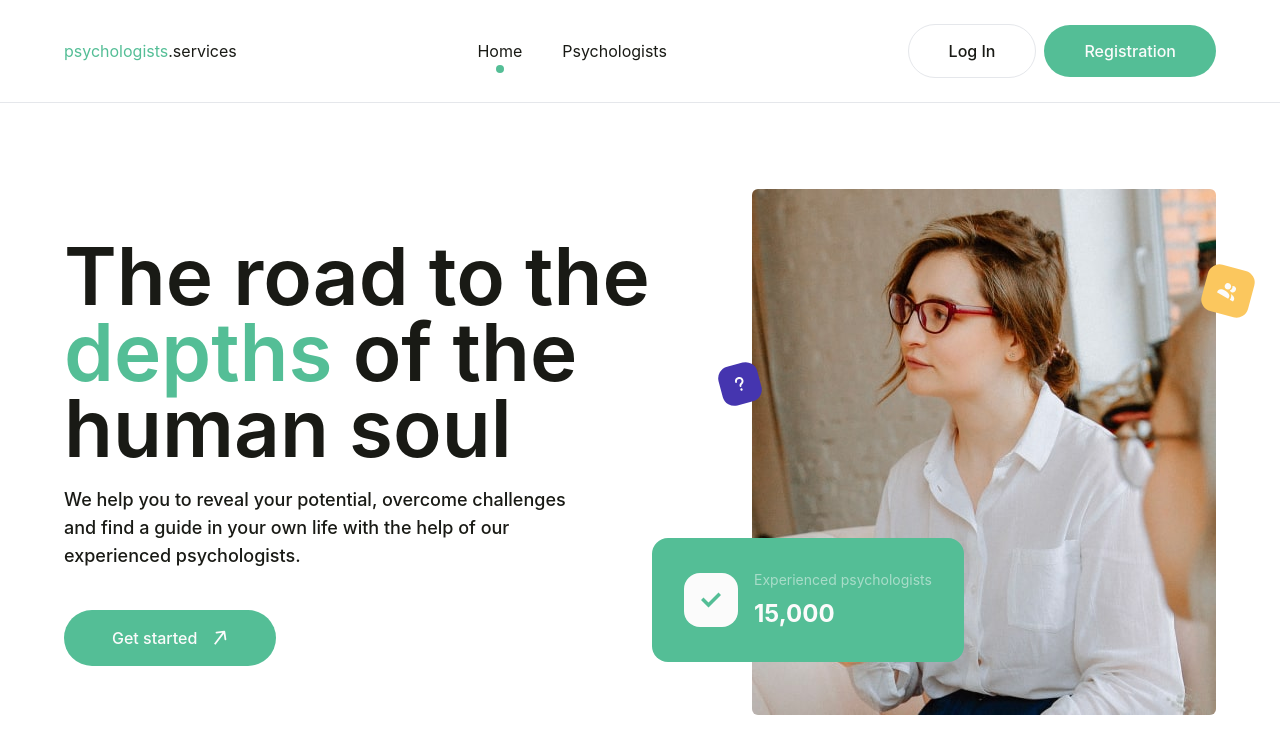
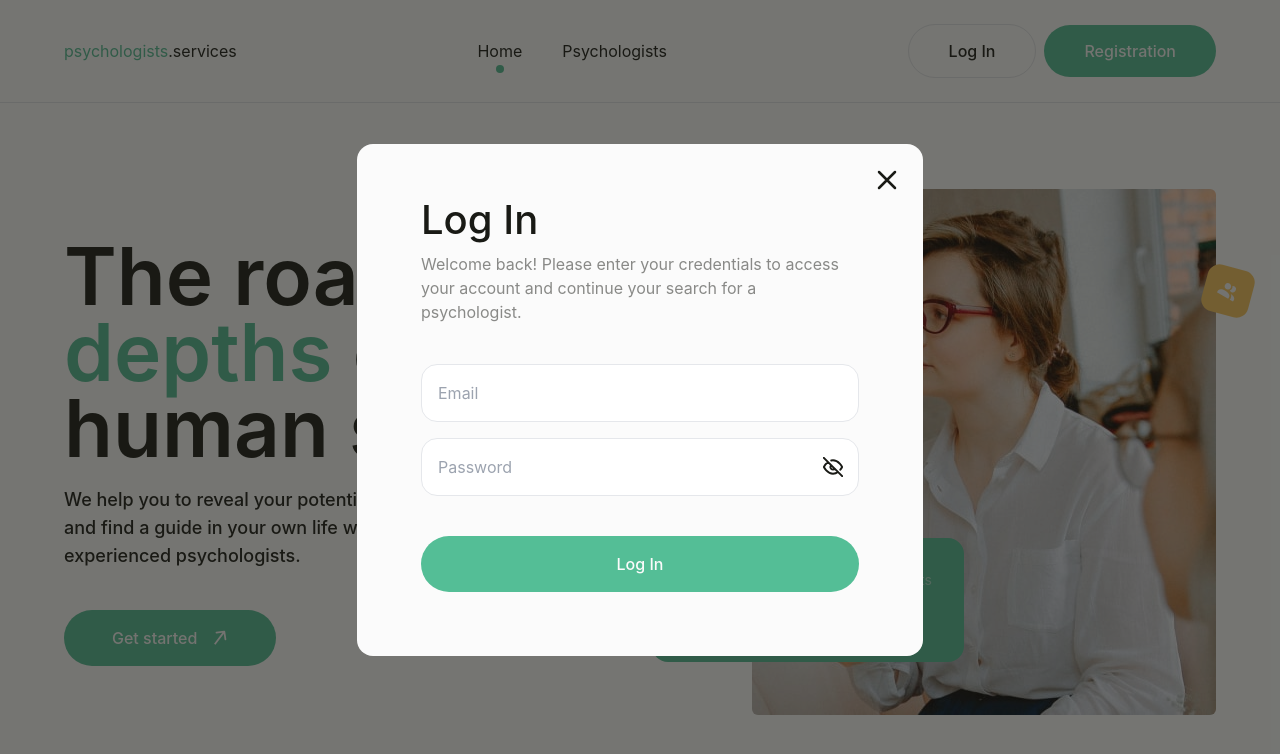
Before and after one commit to sany0chekk/psychologists-services, a React (Vite) app: page / in a window 1280 px wide. Both pictures are taken after a click on the button "Log In". Shown: the top 754 px of the page. Built offline with nearby package versions, Linux system fonts and the light colour scheme.

Commit message:
Add modal component and create auth modals

```diff
--- a/package.json
+++ b/package.json
@@ -11,10 +11,12 @@
   },
   "dependencies": {
     "@reduxjs/toolkit": "^2.5.0",
+    "formik": "^2.4.6",
     "react": "^18.3.1",
     "react-dom": "^18.3.1",
     "react-redux": "^9.2.0",
-    "react-router-dom": "^7.0.2"
+    "react-router-dom": "^7.0.2",
+    "yup": "^1.5.0"
   },
   "devDependencies": {
     "@eslint/js": "^9.15.0",
--- a/src/components/auth/AuthHeader.tsx
+++ b/src/components/auth/AuthHeader.tsx
@@ -1,19 +1,45 @@
-import React from "react";
+import React, { useState } from "react";
 import Button from "../ui/Button";
+import AuthLoginModal from "./AuthLoginModal";
+import AuthRegistrationModal from "./AuthRegistrationModal";
 
 export default function AuthHeader() {
+  const [isLoginVisible, setIsLoginVisible] = useState(false);
+  const [isRegistrationVisible, setIsRegistrationVisible] = useState(false);
+
+  const handleLoginOpen = () => setIsLoginVisible(true);
+  const handeLoginClose = () => setIsLoginVisible(false);
+
+  const handleRegistrationOpen = () => setIsRegistrationVisible(true);
+  const handleRegistrationClose = () => setIsRegistrationVisible(false);
+
   return (
+    <>
       <ul className="flex items-center gap-2">
         <li>
-        <Button variant="bordered" className="py-3.5 px-10">
+          <Button
+            variant="bordered"
+            className="py-3.5 px-10"
+            onClick={handleLoginOpen}
+          >
             Log In
           </Button>
         </li>
         <li>
-        <Button variant="filled" className="py-3.5 px-10">
+          <Button
+            variant="filled"
+            className="py-3.5 px-10"
+            onClick={handleRegistrationOpen}
+          >
             Registration
           </Button>
         </li>
       </ul>
+      <AuthLoginModal isOpen={isLoginVisible} closeModal={handeLoginClose} />
+      <AuthRegistrationModal
+        isOpen={isRegistrationVisible}
+        closeModal={handleRegistrationClose}
+      />
+    </>
   );
 }
--- /dev/null
+++ b/src/components/auth/AuthLoginModal.tsx
@@ -0,0 +1,81 @@
+import React from "react";
+import { Form, Formik, FormikHelpers } from "formik";
+import * as Yup from "yup";
+
+import Button from "../ui/Button";
+import Input from "../ui/Input";
+import AuthPasswordInput from "./AuthPasswordInput";
+import ModalTitle from "../modal/ModalTitle";
+import ModalDescr from "../modal/ModalDescr";
+import Modal from "../modal/Modal";
+
+interface FormValues {
+  email: string;
+  password: string;
+}
+
+interface Props {
+  isOpen: boolean;
+  closeModal: () => void;
+}
+
+export default function AuthLoginModal({ isOpen, closeModal }: Props) {
+  const initialValues = {
+    email: "",
+    password: "",
+  };
+
+  const validationSchema = Yup.object({
+    email: Yup.string()
+      .email("Invalid email format")
+      .required("Email is required"),
+    password: Yup.string().required("Password is required"),
+  });
+
+  const handleSubmit = (
+    values: FormValues,
+    { resetForm }: FormikHelpers<FormValues>
+  ) => {
+    console.log(values);
+    closeModal();
+    resetForm();
+  };
+
+  return (
+    <Modal isOpen={isOpen} closeModal={closeModal} className="max-w-[566px]">
+      <div>
+        <ModalTitle className="mb-5">Log In</ModalTitle>
+        <ModalDescr className="mb-10">
+          Welcome back! Please enter your credentials to access your account and
+          continue your search for a psychologist.
+        </ModalDescr>
+        <Formik
+          initialValues={initialValues}
+          validationSchema={validationSchema}
+          onSubmit={handleSubmit}
+        >
+          <Form>
+            <Input
+              name="email"
+              type="email"
+              placeholder="Email"
+              className="mb-4"
+            />
+            <AuthPasswordInput
+              name="password"
+              placeholder="Password"
+              className="mb-10"
+            />
+            <Button
+              type="submit"
+              variant="filled"
+              className="p-4 w-full flex items-center justify-center"
+            >
+              Log In
+            </Button>
+          </Form>
+        </Formik>
+      </div>
+    </Modal>
+  );
+}
--- /dev/null
+++ b/src/components/auth/AuthPasswordInput.tsx
@@ -0,0 +1,40 @@
+import React, { useState } from "react";
+import Input from "../ui/Input";
+
+interface Props {
+  name: string;
+  placeholder: string;
+  className?: string;
+}
+
+export default function AuthPasswordInput({
+  name,
+  placeholder,
+  className,
+}: Props) {
+  const [isVisible, setIsVisible] = useState(false);
+
+  return (
+    <div className={`relative ${className}`}>
+      <Input
+        name={name}
+        type={isVisible ? "text" : "password"}
+        placeholder={placeholder}
+      />
+      <button
+        onClick={() => setIsVisible(!isVisible)}
+        className="absolute top-1/2 -translate-y-1/2 right-4 transition-opacity hover:opacity-70"
+      >
+        {isVisible ? (
+          <svg className="w-5 h-5 fill-none stroke-dark">
+            <use href="./svg/icons.svg#icon-eye"></use>
+          </svg>
+        ) : (
+          <svg className="w-5 h-5 fill-none stroke-dark">
+            <use href="./svg/icons.svg#icon-eye-off"></use>
+          </svg>
+        )}
+      </button>
+    </div>
+  );
+}
--- /dev/null
+++ b/src/components/auth/AuthRegistrationModal.tsx
@@ -0,0 +1,90 @@
+import React from "react";
+import { Form, Formik, FormikHelpers } from "formik";
+import * as Yup from "yup";
+
+import Button from "../ui/Button";
+import Input from "../ui/Input";
+import AuthPasswordInput from "./AuthPasswordInput";
+import ModalTitle from "../modal/ModalTitle";
+import ModalDescr from "../modal/ModalDescr";
+import Modal from "../modal/Modal";
+
+interface FormValues {
+  name: string;
+  email: string;
+  password: string;
+}
+
+interface Props {
+  isOpen: boolean;
+  closeModal: () => void;
+}
+
+export default function AuthRegistrationModal({ isOpen, closeModal }: Props) {
+  const initialValues = {
+    name: "",
+    email: "",
+    password: "",
+  };
+
+  const validationSchema = Yup.object({
+    email: Yup.string()
+      .email("Invalid email format")
+      .required("Email is required"),
+    password: Yup.string().required("Password is required"),
+  });
+
+  const handleSubmit = (
+    values: FormValues,
+    { resetForm }: FormikHelpers<FormValues>
+  ) => {
+    console.log(values);
+    closeModal();
+    resetForm();
+  };
+
+  return (
+    <Modal isOpen={isOpen} closeModal={closeModal} className="max-w-[566px]">
+      <div>
+        <ModalTitle className="mb-5">Registration</ModalTitle>
+        <ModalDescr className="mb-10">
+          Thank you for your interest in our platform! In order to register, we
+          need some information. Please provide us with the following
+          information.
+        </ModalDescr>
+        <Formik
+          initialValues={initialValues}
+          validationSchema={validationSchema}
+          onSubmit={handleSubmit}
+        >
+          <Form>
+            <Input
+              name="name"
+              type="text"
+              placeholder="Name"
+              className="mb-4"
+            />
+            <Input
+              name="email"
+              type="email"
+              placeholder="Email"
+              className="mb-4"
+            />
+            <AuthPasswordInput
+              name="password"
+              placeholder="Password"
+              className="mb-10"
+            />
+            <Button
+              type="submit"
+              variant="filled"
+              className="p-4 w-full flex items-center justify-center"
+            >
+              Sign Up
+            </Button>
+          </Form>
+        </Formik>
+      </div>
+    </Modal>
+  );
+}
--- /dev/null
+++ b/src/components/modal/Modal.tsx
@@ -0,0 +1,41 @@
+import React from "react";
+
+interface Props {
+  children: React.ReactNode;
+  className?: string;
+  isOpen: boolean;
+  closeModal: () => void;
+}
+
+export default function Modal({
+  children,
+  className = "",
+  isOpen,
+  closeModal,
+}: Props) {
+  const handleClose = () => {
+    closeModal();
+  };
+
+  return (
+    <div
+      className={`${
+        isOpen
+          ? "visible opacity-100 pointer-events-auto"
+          : "invisible opacity-0 pointer-events-none"
+      } absolute top-0 left-0 z-50 w-full h-full flex items-center justify-center px-4 bg-dark bg-opacity-60 transition-all`}
+    >
+      <div className={`bg-light p-16 rounded-2xl relative ${className}`}>
+        <button
+          className="absolute top-5 right-5 transition-opacity hover:opacity-70"
+          onClick={handleClose}
+        >
+          <svg className="w-8 h-8 stroke-dark">
+            <use href="./svg/icons.svg#icon-close"></use>
+          </svg>
+        </button>
+        {children}
+      </div>
+    </div>
+  );
+}
--- /dev/null
+++ b/src/components/modal/ModalDescr.tsx
@@ -0,0 +1,14 @@
+import React from "react";
+
+interface Props {
+  children: React.ReactNode;
+  className?: string;
+}
+
+export default function ModalDescr({ children, className = "" }: Props) {
+  return (
+    <p className={`font-normal text-base text-dark opacity-50 ${className}`}>
+      {children}
+    </p>
+  );
+}
--- /dev/null
+++ b/src/components/modal/ModalTitle.tsx
@@ -0,0 +1,14 @@
+import React from "react";
+
+interface Props {
+  children: React.ReactNode;
+  className?: string;
+}
+
+export default function FormTitle({ children, className = "" }: Props) {
+  return (
+    <h2 className={`font-medium text-[40px] text-dark ${className}`}>
+      {children}
+    </h2>
+  );
+}
--- a/src/components/ui/Button.tsx
+++ b/src/components/ui/Button.tsx
@@ -1,15 +1,22 @@
 import React from "react";
+import { Link } from "react-router-dom";
 
 interface Props {
   children: React.ReactNode;
   variant?: "bordered" | "filled";
+  type?: "button" | "submit" | "link";
+  href?: string;
   className?: string;
+  onClick?: () => void;
 }
 
 export default function Button({
   children,
   variant = "bordered",
+  type = "button",
+  href = "",
   className = "",
+  onClick = () => {},
 }: Props) {
   const defaultStyles =
     "flex items-center gap-4 font-medium text-base text-dark rounded-full";
@@ -18,8 +25,24 @@ export default function Button({
       ? "text-light bg-green transition-colors hover:bg-darkGreen"
       : "border border-1 border-[rgba(25, 26, 21, 0.2)] transition-opacity hover:opacity-50";
 
+  if (type === "link") {
+    return (
+      <Link
+        to={href}
+        type={type}
+        className={`${defaultStyles} ${variantStyles} ${className}`}
+      >
+        {children}
+      </Link>
+    );
+  }
+
   return (
-    <button className={`${defaultStyles} ${variantStyles} ${className}`}>
+    <button
+      type={type}
+      className={`${defaultStyles} ${variantStyles} ${className}`}
+      onClick={onClick}
+    >
       {children}
     </button>
   );
--- /dev/null
+++ b/src/components/ui/Input.tsx
@@ -0,0 +1,20 @@
+import { Field } from "formik";
+import React from "react";
+
+interface Props {
+  name: string;
+  type: string;
+  placeholder: string;
+  className?: string;
+}
+
+export default function Input({ name, type, placeholder, className }: Props) {
+  return (
+    <Field
+      name={name}
+      type={type}
+      placeholder={placeholder}
+      className={`outline-none p-4 border border-1 border-[rgba(25, 26, 21, 0.1)] rounded-2xl w-full transition-all focus:border-dark focus:border-opacity-30 ${className}`}
+    />
+  );
+}
```
Also changed, not shown: 1 other file (tests, documents, lock files or other folders). Lines whose indentation alone changed are shown as unchanged.
